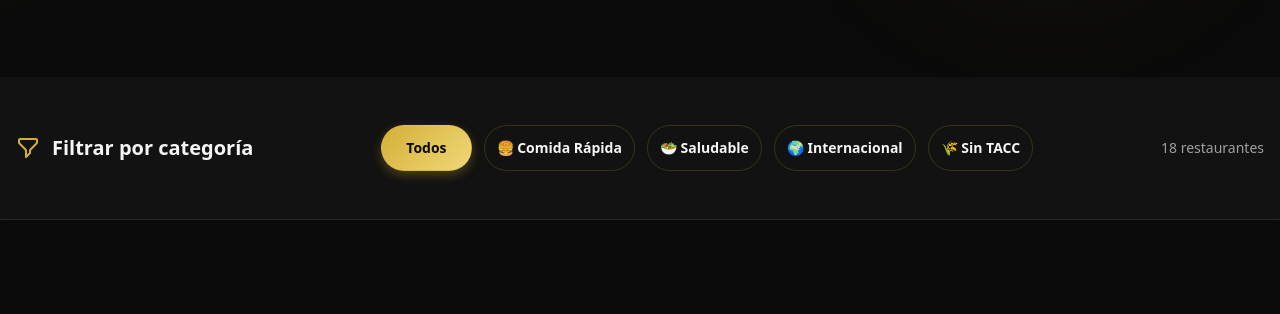
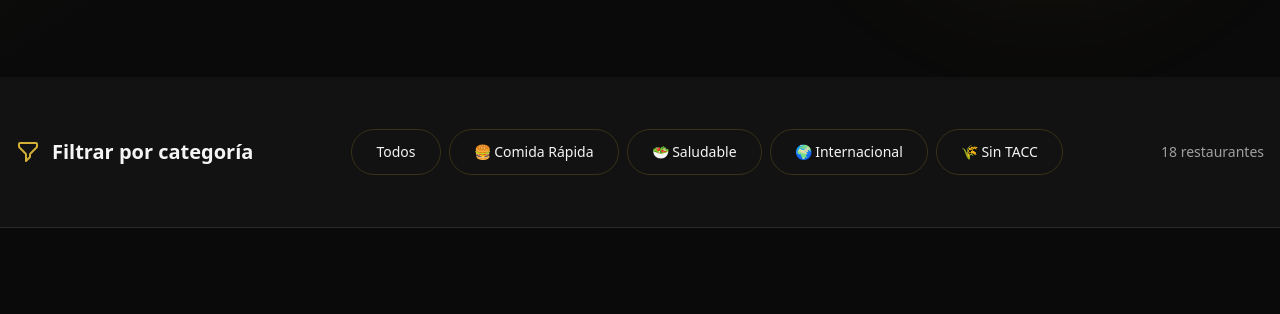
Before and after one commit to IvanDaza4/TheGrandGallery, a plain HTML site: page src/gastronomia.html in a window 1280 px wide. Shown: the part 787-1101 px from the top of the page. Drawn offline with nearby package versions, Linux system fonts and the light colour scheme.

Commit message:
Modificacion ui Filtro gastronomia

```diff
--- a/src/gastronomia.html
+++ b/src/gastronomia.html
@@ -124,6 +124,27 @@
             background: rgba(212, 175, 55, 0.15);
             border: 1px solid rgba(212, 175, 55, 0.3);
         }
+
+        .no-scrollbar::-webkit-scrollbar {
+            display: none;
+        }
+
+        .no-scrollbar {
+            -ms-overflow-style: none;
+            scrollbar-width: none;
+        }
+
+        /* Reduce el tamaño visual del sticky filter en mobile */
+        @media (max-width: 768px) {
+            .filter-btn {
+                min-height: 28px;
+            }
+
+            section.sticky {
+                padding-top: 8px !important;
+                padding-bottom: 8px !important;
+            }
+        }
     </style>
 </head>
 
@@ -205,30 +226,47 @@
                         <h2 class="text-xl font-bold">Filtrar por categoría</h2>
                     </div>
 
-                    <div class="flex flex-wrap items-center justify-center gap-3" id="filter-buttons">
-                        <button
-                            class="filter-btn active px-6 py-3 rounded-full font-semibold text-sm transition-all hover:scale-105 focus:outline-none focus:ring-2 focus:ring-accent-gold border border-accent-gold/30"
-                            data-category="all">
+                    <div class="flex flex-nowrap overflow-x-auto gap-2 no-scrollbar py-1 md:flex-wrap md:justify-center"
+                        id="filter-buttons">
+
+                        <button class="filter-btn
+                            px-3 py-1.5 text-[11px]
+                            md:px-6 md:py-3 md:text-sm
+                            rounded-full font-medium transition-all
+                            hover:scale-105 focus:outline-none focus:ring-1
+                            focus:ring-accent-gold border border-accent-gold/20" data-category="all">
                             Todos
                         </button>
-                        <button
-                            class="filter-btn px-3 py-2 text-xsmd:px-6 md:py-3 md:text-sm rounded-full font-semibold transition-all hover:scale-105 focus:outline-none focus:ring-2 focus:ring-accent-gold border border-accent-gold/20"
-                            data-category="rapida">
+                        <button class="filter-btn
+                            px-3 py-1.5 text-[11px]
+                            md:px-6 md:py-3 md:text-sm
+                            rounded-full font-medium transition-all
+                            hover:scale-105 focus:outline-none focus:ring-1
+                            focus:ring-accent-gold border border-accent-gold/20" data-category="rapida">
                             🍔 Comida Rápida
                         </button>
-                        <button
-                            class="filter-btn px-3 py-2 text-xsmd:px-6 md:py-3 md:text-sm rounded-full font-semibold transition-all hover:scale-105 focus:outline-none focus:ring-2 focus:ring-accent-gold border border-accent-gold/20"
-                            data-category="saludable">
+                        <button class="filter-btn
+                            px-3 py-1.5 text-[11px]
+                            md:px-6 md:py-3 md:text-sm
+                            rounded-full font-medium transition-all
+                            hover:scale-105 focus:outline-none focus:ring-1
+                            focus:ring-accent-gold border border-accent-gold/20" data-category="saludable">
                             🥗 Saludable
                         </button>
-                        <button
-                            class="filter-btn px-3 py-2 text-xsmd:px-6 md:py-3 md:text-sm rounded-full font-semibold transition-all hover:scale-105 focus:outline-none focus:ring-2 focus:ring-accent-gold border border-accent-gold/20"
-                            data-category="internacional">
+                        <button class="filter-btn
+                            px-3 py-1.5 text-[11px]
+                            md:px-6 md:py-3 md:text-sm
+                            rounded-full font-medium transition-all
+                            hover:scale-105 focus:outline-none focus:ring-1
+                            focus:ring-accent-gold border border-accent-gold/20" data-category="internacional">
                             🌍 Internacional
                         </button>
-                        <button
-                            class="filter-btn px-3 py-2 text-xsmd:px-6 md:py-3 md:text-sm rounded-full font-semibold transition-all hover:scale-105 focus:outline-none focus:ring-2 focus:ring-accent-gold border border-accent-gold/20"
-                            data-category="sin-tacc">
+                        <button class="filter-btn
+                            px-3 py-1.5 text-[11px]
+                            md:px-6 md:py-3 md:text-sm
+                            rounded-full font-medium transition-all
+                            hover:scale-105 focus:outline-none focus:ring-1
+                            focus:ring-accent-gold border border-accent-gold/20" data-category="sin-tacc">
                             🌾 Sin TACC
                         </button>
                     </div>
@@ -349,8 +387,8 @@
                         data-categories="saludable sin-tacc">
                         <div class="p-8">
                             <div class="logo-container rounded-2xl mb-6 h-32 overflow-hidden border border-yellow-500">
-                                <img src="/imgs/green.png" alt="Logo de Green Garden"
-                                    class="w-full h-full object-cover" loading="lazy" />
+                                <img src="/imgs/green.png" alt="Logo de Green Garden" class="w-full h-full object-cover"
+                                    loading="lazy" />
                             </div>
 
                             <div class="flex items-center justify-between mb-4">
@@ -449,8 +487,8 @@
                         data-categories="internacional sin-tacc">
                         <div class="p-8">
                             <div class="logo-container rounded-2xl mb-6 h-32 overflow-hidden border border-yellow-500">
-                                <img src="/imgs/sushi.png" alt="Logo de Sushi Tokyo"
-                                    class="w-full h-full object-cover" loading="lazy" />
+                                <img src="/imgs/sushi.png" alt="Logo de Sushi Tokyo" class="w-full h-full object-cover"
+                                    loading="lazy" />
                             </div>
 
                             <div class="flex items-center justify-between mb-4">
@@ -1055,8 +1093,8 @@
                         data-categories="internacional">
                         <div class="p-8">
                             <div class="logo-container rounded-2xl mb-6 h-32 overflow-hidden border border-yellow-500">
-                                <img src="/imgs/lebistro.png" alt="Logo de Le Bistro"
-                                    class="w-full h-full object-cover" loading="lazy" />
+                                <img src="/imgs/lebistro.png" alt="Logo de Le Bistro" class="w-full h-full object-cover"
+                                    loading="lazy" />
                             </div>
 
                             <div class="flex items-center justify-between mb-4">
```
